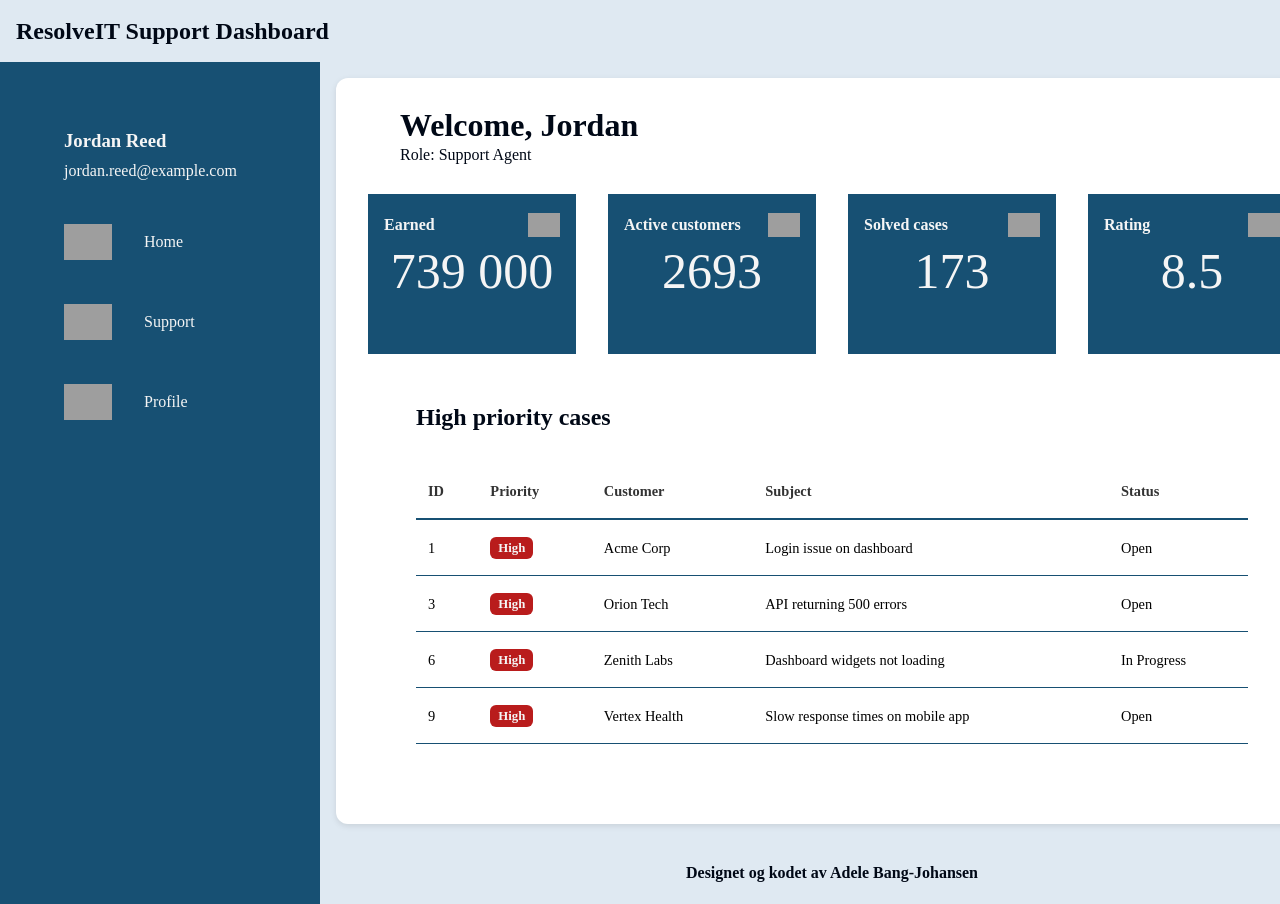
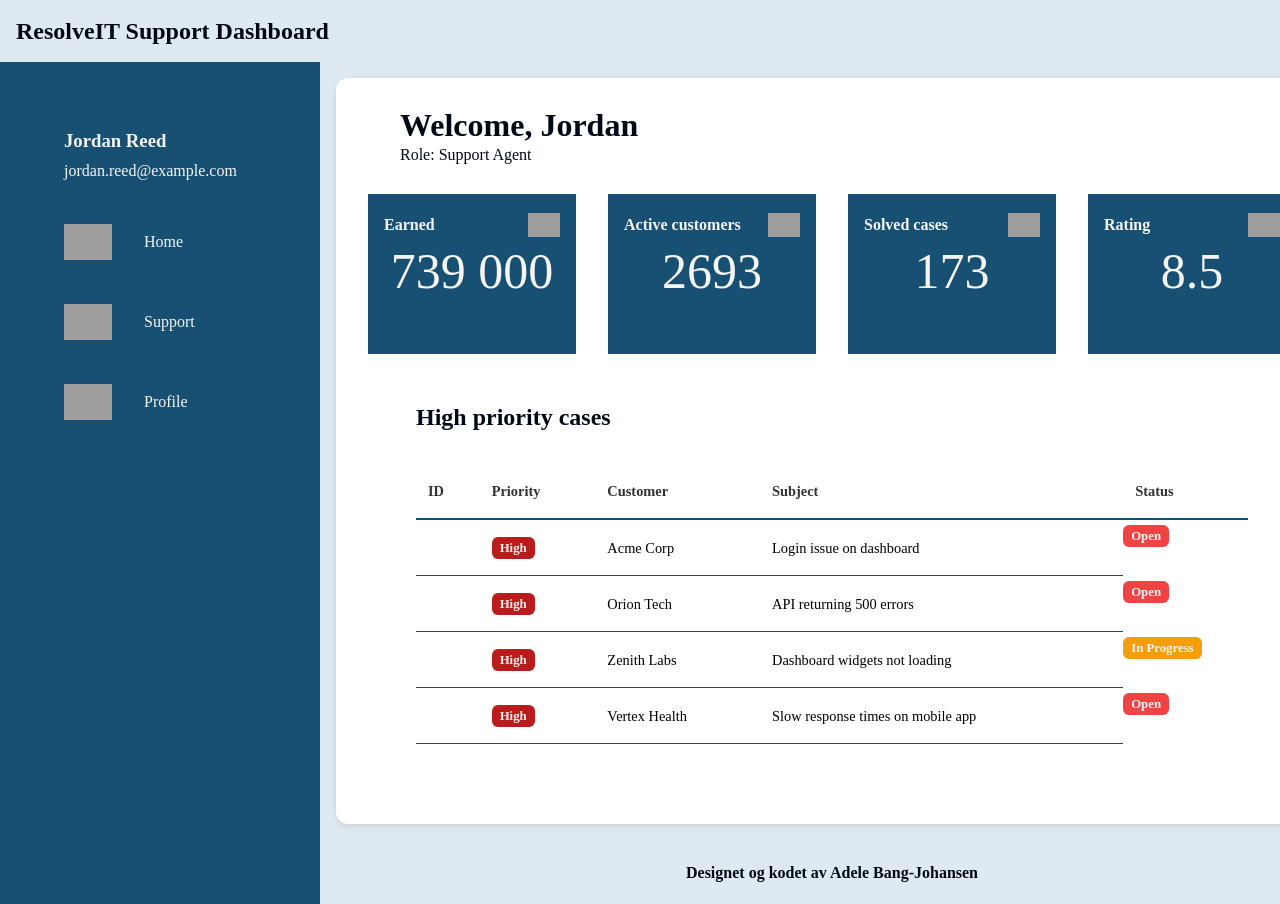
Before and after one commit to Adbaa006/dashboard-app, a Vue app: page /#/ in a window 1280 px wide. Shown: the top 904 px of the page. Built offline with nearby package versions, Linux system fonts and the light colour scheme; grey boxes are pictures that could not be loaded.

Commit message:
Feilrettinger og småfiks

```diff
--- a/src/components/CompleteTable.vue
+++ b/src/components/CompleteTable.vue
@@ -50,7 +50,6 @@ const priorityClass = (priority) => {
 <template>
   <div>
     <div class="filter-bar">
-      <h2 class="table-title">Support tickets</h2>
       <label>Filter: </label>
       <select v-model="filter">
         <option value="All">All</option>
@@ -73,7 +72,7 @@ const priorityClass = (priority) => {
       </thead>
       <tbody>
         <tr v-for="ticket in filteredTickets" :key="ticket.id" @click="selectTicket(ticket.id)" class="clickable-row">
-          <td>{{ ticket.id }}</td>
+          <td>{{ ticket.ticketNumber }}</td>
           <td>
             <span :class="['badge', priorityClass(ticket.priority)]">
               {{ ticket.priority }}
--- a/src/components/CreateTicket.vue
+++ b/src/components/CreateTicket.vue
@@ -37,7 +37,7 @@ const submitTicket = async () => {
 
 
 <template>
-
+  <h2 class="table-title">Support tickets</h2>
   <input
     v-model="subject"
     placeholder="Subject"
--- a/src/components/PreviewTable.vue
+++ b/src/components/PreviewTable.vue
@@ -1,7 +1,15 @@
 <script setup>
 import { supportTickets } from '../data/supportData.js'
+import { ref, computed } from 'vue'
 
 const tickets = supportTickets.filter(ticket => ticket.priority === 'High')
+
+const props = defineProps({
+  tickets: {
+    type: Array,
+    default: () => []
+  }
+})
 
 const formatDate = (timestamp) => {
   return new Date(timestamp).toLocaleString('en-US', {
@@ -45,7 +53,7 @@ const priorityClass = (priority) => {
             </thead>
             <tbody>
                 <tr v-for="ticket in tickets" :key="ticket.id">
-                    <td>{{ ticket.id }}</td>
+                    <td>{{ ticket.ticketNumber }}</td>
                     <td>
                         <span :class="['badge', priorityClass(ticket.priority)]">
                             {{ ticket.priority }}
@@ -53,7 +61,9 @@ const priorityClass = (priority) => {
                     </td>
                     <td>{{ ticket.customer }}</td>
                     <td>{{ ticket.subject }}</td>
-                    <td>{{ ticket.status }}</td>
+                    <span :class="['badge', statusClass(ticket.status)]">
+                      {{ ticket.status }}
+                    </span>
                 </tr>
             </tbody>
         </table>
@@ -93,10 +103,6 @@ td {
   font-size: 0.9rem;
 }
 
-tr:hover {
-  background: #f0f0f0;
-}
-
 .badge {
   padding: 0.25rem 0.5rem;
   border-radius: 6px;
@@ -111,6 +117,4 @@ tr:hover {
 .status-closed { background: #6b7280; }
 
 .priority-high { background: #b91c1c; }
-.priority-medium { background: #f59e0b; }
-.priority-low { background: #22c55e; }
 </style>
--- a/src/components/StaticTable.vue
+++ b/src/components/StaticTable.vue
@@ -45,7 +45,7 @@ const priorityClass = (priority) => {
             </thead>
             <tbody>
                 <tr v-for="ticket in tickets" :key="ticket.id">
-                    <td>{{ ticket.id }}</td>
+                    <td>{{ ticket.ticketNumber }}</td>
                     <td>
                       <span :class="['badge', priorityClass(ticket.priority)]">
                           {{ ticket.priority }}
```
Also changed, not shown: 2 other files (tests, documents, lock files or other folders).
